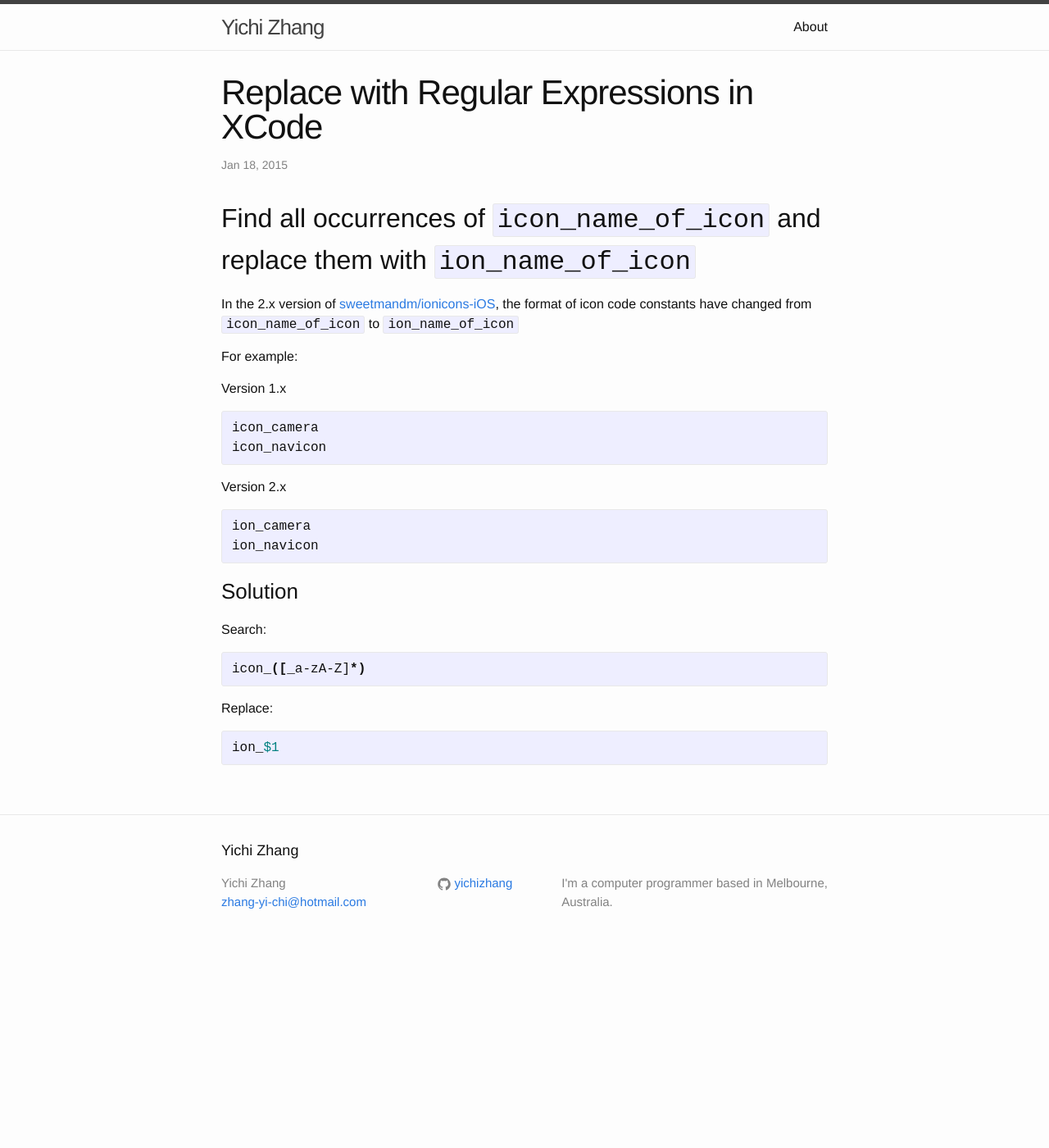
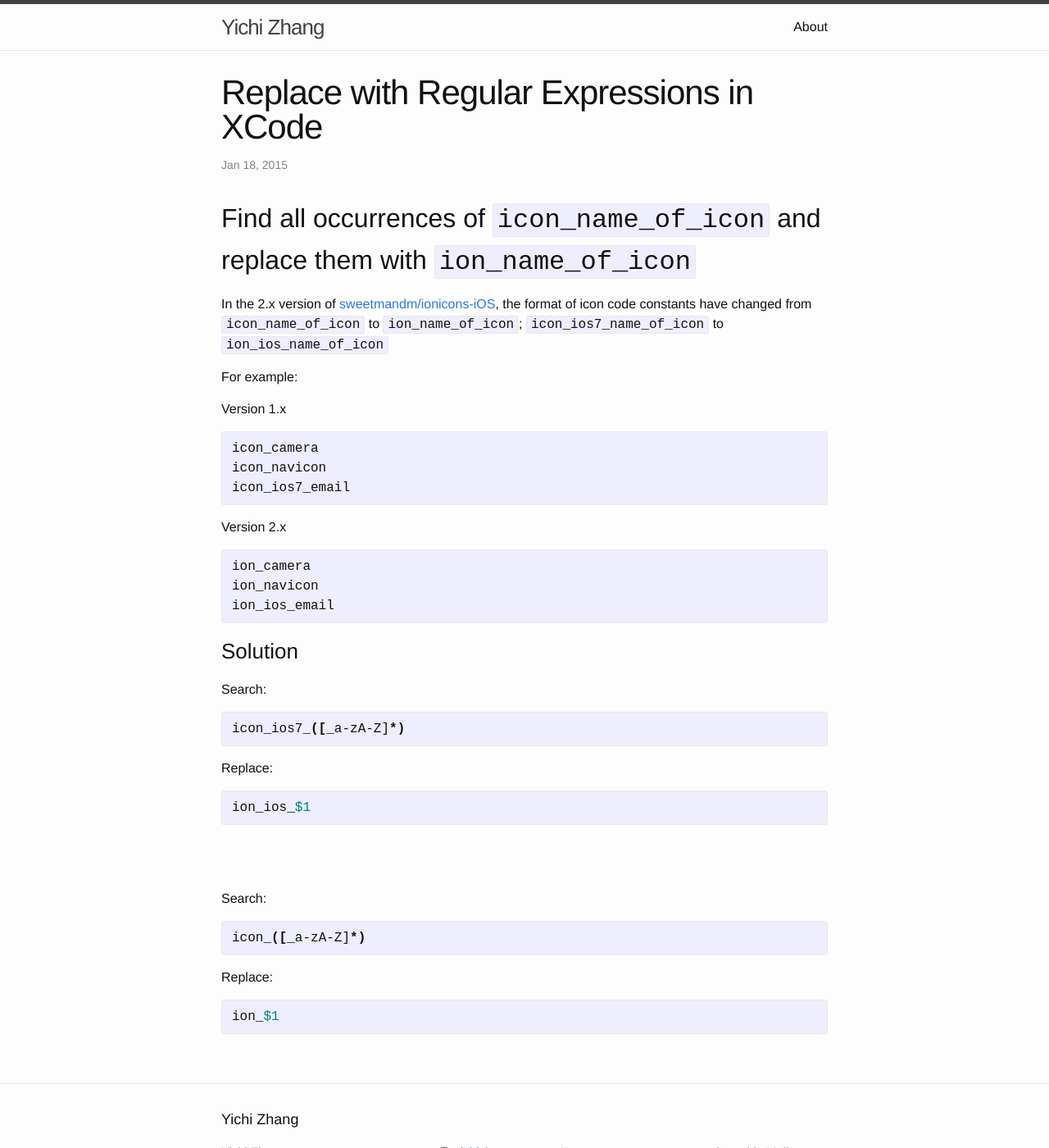
Before and after one commit to yichizhang/yichizhang.github.io, a Jekyll site: the page built from _posts/2015-01-18-replace-with-regular-expressions-in-xcode.markdown, in a window 1280 px wide and 1400 px high. Shown: the whole window at 82% size. Built offline with Jekyll 4.4.1, drawn with Linux system fonts in a browser that asks for light colours.

Commit message:
Added replacing 'icon_ios7_*' with 'ion_ios_*'

```diff
--- a/_posts/2015-01-18-replace-with-regular-expressions-in-xcode.markdown
+++ b/_posts/2015-01-18-replace-with-regular-expressions-in-xcode.markdown
@@ -8,7 +8,7 @@ date: 2015-01-18 12:49:02
 
 ##Find all occurrences of <code>icon_name_of_icon</code> and replace them with <code>ion_name_of_icon</code>
 
-In the 2.x version of [sweetmandm/ionicons-iOS](https://github.com/sweetmandm/ionicons-iOS), the format of icon code constants have changed from <code>icon_name_of_icon</code> to <code>ion_name_of_icon</code>
+In the 2.x version of [sweetmandm/ionicons-iOS](https://github.com/sweetmandm/ionicons-iOS), the format of icon code constants have changed from <code>icon_name_of_icon</code> to <code>ion_name_of_icon</code>; <code>icon_ios7_name_of_icon</code> to <code>ion_ios_name_of_icon</code>
 
 For example:
 
@@ -17,6 +17,7 @@ Version 1.x
 
 icon_camera
 icon_navicon
+icon_ios7_email
 
 {% endhighlight %}
 
@@ -25,10 +26,29 @@ Version 2.x
 
 ion_camera
 ion_navicon
+ion_ios_email
 
 {% endhighlight %}
 
 ###Solution
+
+Search:
+
+{% highlight bash %}
+
+icon_ios7_([_a-zA-Z]*)
+
+{% endhighlight %}
+
+Replace:
+
+{% highlight bash %}
+
+ion_ios_$1
+
+{% endhighlight %}
+
+<br><br>
 
 Search:
 
```
